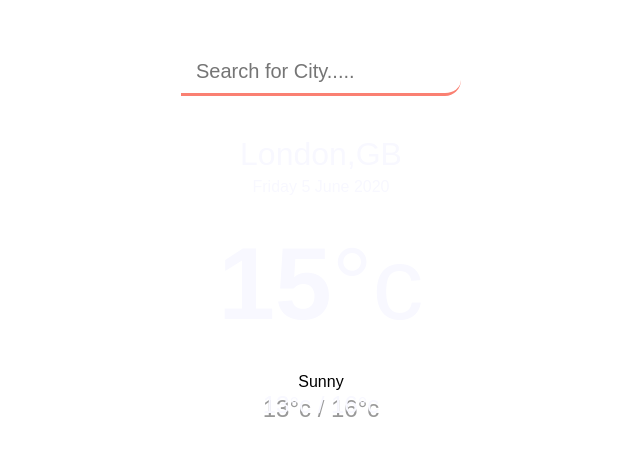
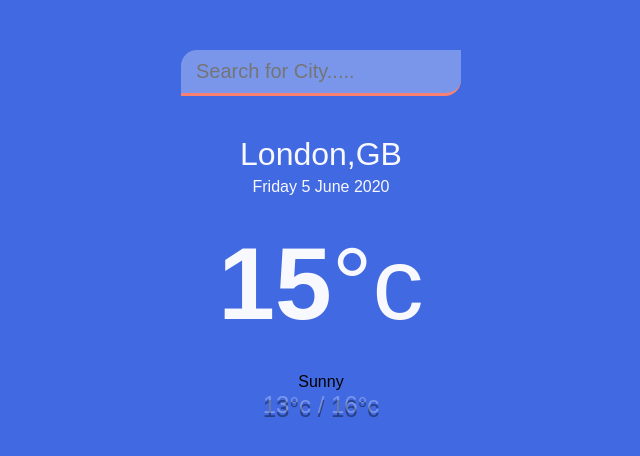
Before and after one commit to hatairy/WeatherPage, a plain HTML site: page index.html in a window 1280 px wide. Shown: the whole page, without its empty margins (319-959 px from the left). Drawn offline with Linux system fonts and the light colour scheme; files that its build step writes are made by us from their sources.

Commit message:
Update main.css

```diff
--- a/main.css/main.js/main.css
+++ b/main.css/main.js/main.css
@@ -5,8 +5,8 @@ box-sizing: border-box;
 }
 
 body {
-font-family: 'montserrat',sans-serif;
-
+font-family:Arial, Helvetica, sans-serif;
+background-color: royalblue;
 }
 
 .app-wrap {
@@ -88,7 +88,7 @@ text-shadow: 0 3px rgba(0,0,0, 0.4);
 }
 
 .current .hi-low {
-    color: ghostwhite;
+    color:rgba( 255,255,255,0.3);
     font-size: 24px;
     font-weight:500;
     text-shadow: 0px 4px rgba(0,0,0, 0.4)
```
